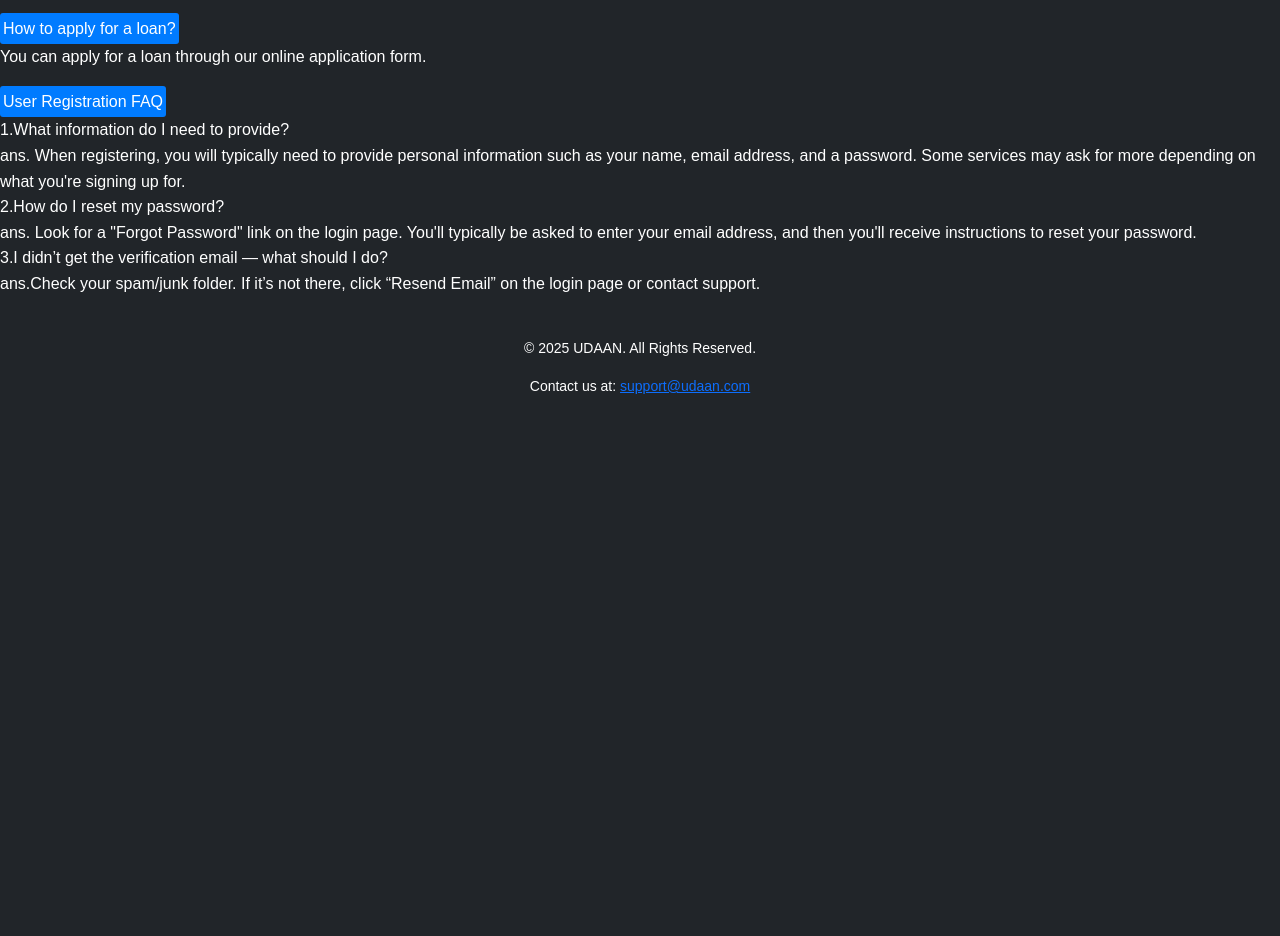
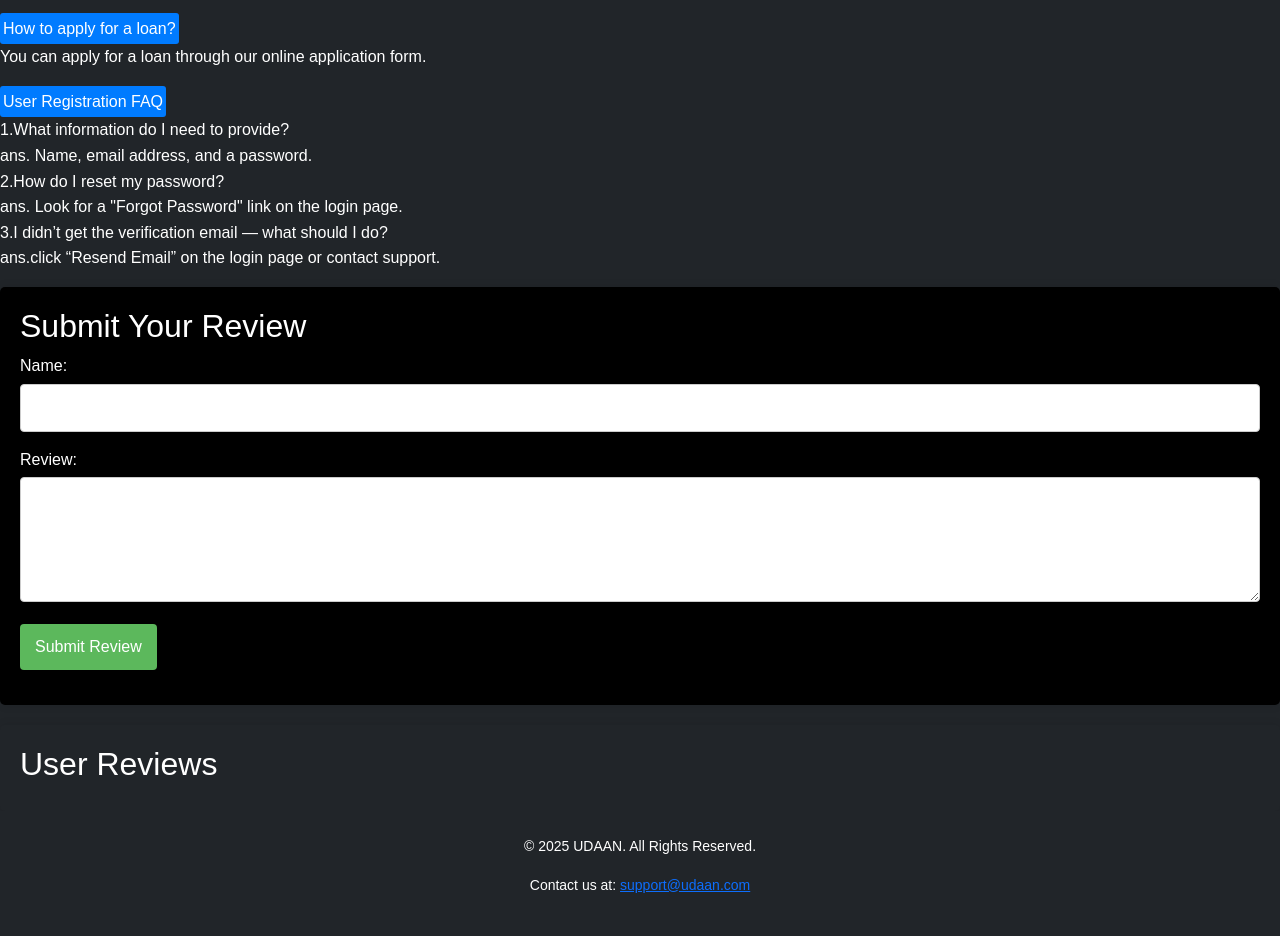
Before and after one commit to Theharshsingh/Udaan, a plain HTML site: page index.html in a window 1280 px wide. Shown: the part 1572-2508 px from the top of the page. Before the commit the page ends 2009 px from the top, so only its background shows below. Drawn offline with nearby package versions, Linux system fonts and the light colour scheme.

Commit message:
review commit

````diff
--- a/index.html
+++ b/index.html
@@ -138,11 +138,11 @@
 <button class="collapsible">User Registration FAQ</button>
 <div class="content">
     <p>1.What information do I need to provide?<br>
-       ans. When registering, you will typically need to provide personal information such as your name, email address, and a password. Some services may ask for more depending on what you're signing up for.<br>
+       ans.  Name, email address, and a password.<br>
          2.How do I reset my password?<br>
-      ans. Look for a "Forgot Password" link on the login page. You'll typically be asked to enter your email address, and then you'll receive instructions to reset your password.<br>
+      ans. Look for a "Forgot Password" link on the login page. <br>
       3.I didn’t get the verification email — what should I do?<br>
-     ans.Check your spam/junk folder. If it’s not there, click “Resend Email” on the login page or contact support. </p>
+     ans.click “Resend Email” on the login page or contact support. </p>
 </div>
 
 <script>
@@ -160,11 +160,6 @@
     }
 </script>
 
-    <!-- Footer -->
-    <footer class="text-center py-4 bg-dark">
-        <p>&copy; 2025 UDAAN. All Rights Reserved.</p>
-       <p>Contact us at: <a href="mailto:support@udaan.com">support@udaan.com</a></p>
-       </footer>
 
     <!-- Loan Modal -->
     <div class="modal fade" id="loanModal" tabindex="-1" aria-labelledby="loanModalLabel" aria-hidden="true">
@@ -188,6 +183,55 @@
             </div>
         </div>
     </div>
+    <!-- review -->
+    <div class="review-form">
+        <h2>Submit Your Review</h2>
+        <form id="reviewForm">
+            <div class="form-group">
+                <label for="name">Name:</label>
+                <input type="text" id="name" name="name" required>
+            </div>
+            <div class="form-group">
+                <label for="review">Review:</label>
+                <textarea id="review" name="review" rows="4" required></textarea>
+            </div>
+            <div class="form-group">
+                <button type="submit">Submit Review</button>
+            </div>
+        </form>
+    </div>
+
+    <div class="reviews" id="reviews">
+        <h2>User Reviews</h2>
+        <!-- Reviews will be displayed here -->
+        <script>
+            document.getElementById('reviewForm').addEventListener('submit', function(event) {
+                event.preventDefault(); // Prevent form submission
+
+                // Get the values from the form
+                const name = document.getElementById('name').value;
+                const review = document.getElementById('review').value;
+
+                // Create a new review element
+                const reviewElement = document.createElement('div');
+                reviewElement.classList.add('review');
+                reviewElement.innerHTML = `<strong>${name}</strong><p>${review}</p>`;
+
+                // Append the new review to the reviews section
+                document.getElementById('reviews').appendChild(reviewElement);
+
+                // Clear the form
+                document.getElementById('reviewForm').reset();
+            });
+        </script>
+
+    </div>
+    <!-- Footer -->
+    <footer class="text-center py-4 bg-dark">
+        <p>&copy; 2025 UDAAN. All Rights Reserved.</p>
+       <p>Contact us at: <a href="mailto:support@udaan.com">support@udaan.com</a></p>
+       </footer>
+
 
     <script src="https://cdn.jsdelivr.net/npm/bootstrap@5.1.3/dist/js/bootstrap.bundle.min.js"></script>
     <script src="scripts.js"></script>
--- a/styles.css
+++ b/styles.css
@@ -76,3 +76,53 @@ footer p {
 .collapsible:hover {
     background-color: #0056b3; /* Darker shade on hover */
 }
+.review-form {
+    background: black;
+    padding: 20px;
+    border-radius: 5px;
+    box-shadow: 0 0 10px rgba(0, 0, 0, 0.1);
+    margin-bottom: 20px;
+}
+
+.form-group {
+    margin-bottom: 15px;
+}
+
+.form-group label {
+    display: block;
+    margin-bottom: 5px;
+}
+
+.form-group input, .form-group textarea {
+    width: 100%;
+    padding: 10px;
+    border: 1px solid #ccc;
+    border-radius: 4px;
+}
+
+.form-group button {
+    background-color: #5cb85c;
+    color: white;
+    border: none;
+    padding: 10px 15px;
+    border-radius: 4px;
+    cursor: pointer;
+}
+
+.reviews {
+    background: Teal#323632 ;
+    padding: 20px;
+    border-radius: 5px;
+    box-shadow: 0 0 10px rgba(0, 0, 0, 0.1);
+}
+
+.review {
+    border-bottom: 1px solid #ccc;
+    padding: 10px 0;
+
+}
+
+.review:last-child {
+    border-bottom: none;
+}
+```
````
